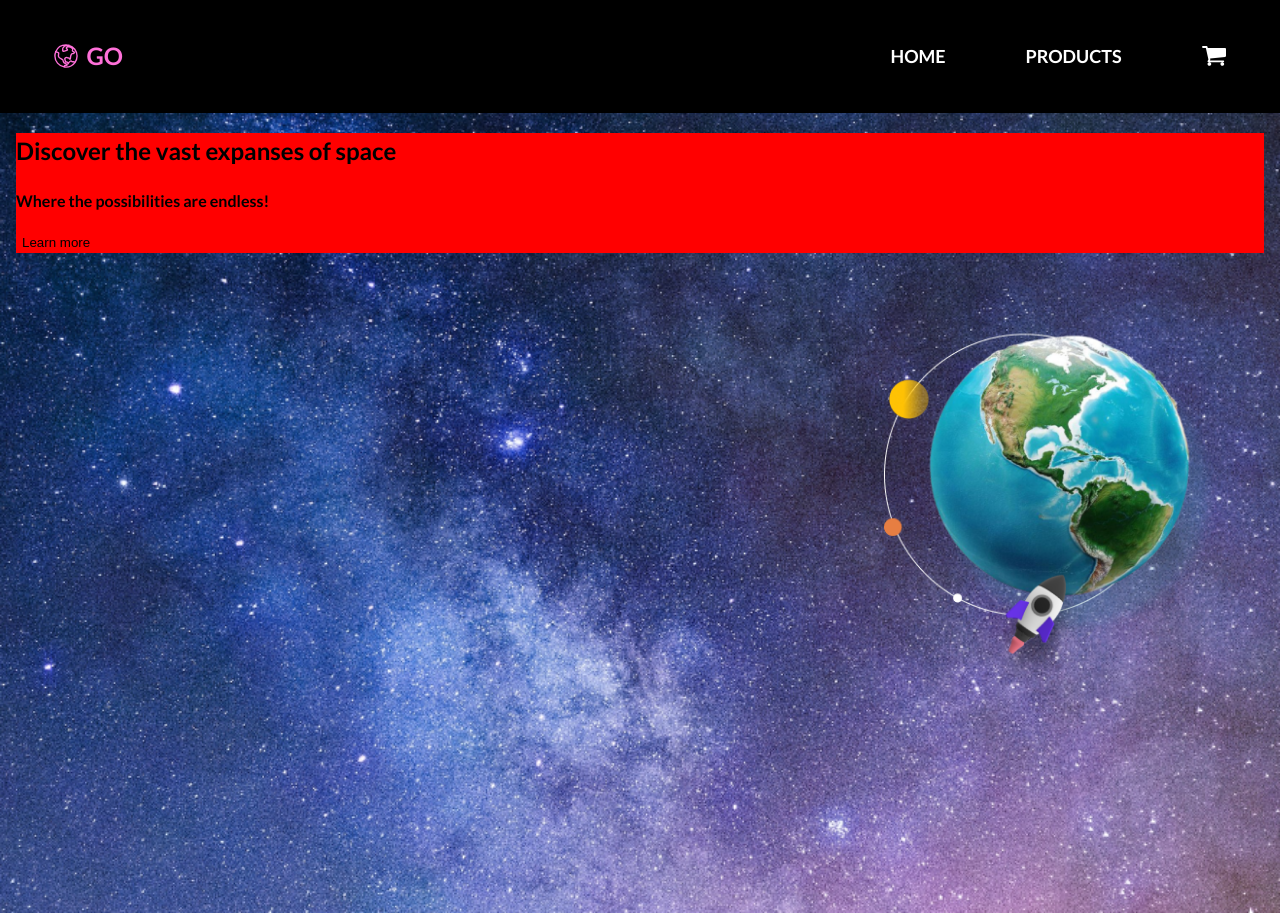
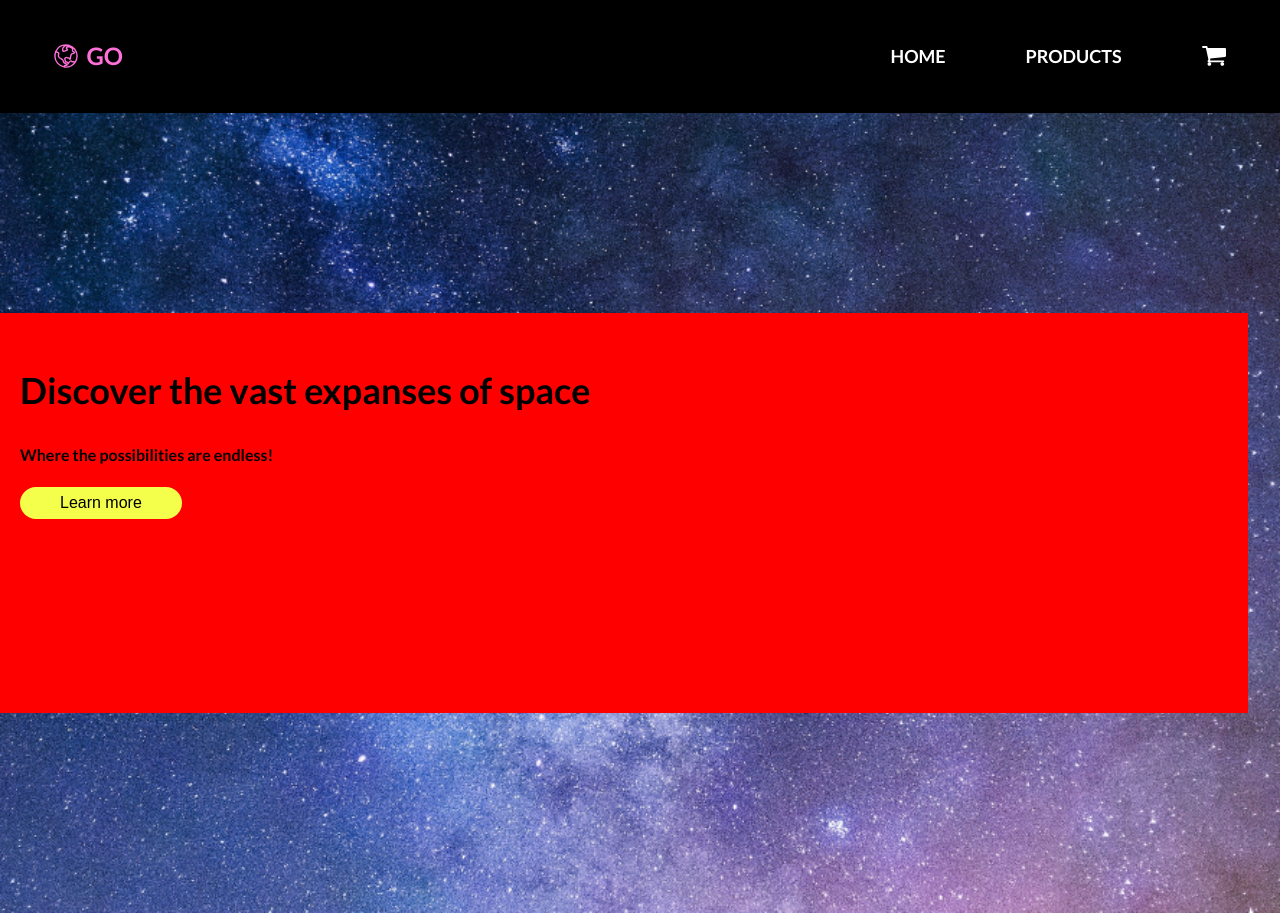
Before and after one commit to stepanencode/softswiss-cra-sass, a React (Create React App) app: page / in a window 1280 px wide. Built offline with nearby package versions, Linux system fonts and the light colour scheme; the HTML template or start-up script is replaced by a standard one.

Commit message:
FIX: text

```diff
--- a/src/App.js
+++ b/src/App.js
@@ -78,7 +78,7 @@ const App = () => {
         </div>
       </header>
       <section className="hero">
-        <div className="hero__contant">
+        <div className="hero__content">
           <h1 className="hero__title">
             Discover the vast expanses of{' '}
             <span className="hero__highlight">space</span>
--- a/src/App.scss
+++ b/src/App.scss
@@ -273,117 +273,54 @@ $space-images: (
       image-set($space-images) center / cover no-repeat;
   }
 
-  &__contant {
+  &__content {
     max-width: 1248px;
     width: 100%;
     margin: 0 auto;
     background-color: red;
+    position: absolute;
+    bottom: 0;
+    left: 50%;
+    transform: translateX(-50%);
+    display: flex;
+    flex-direction: column;
+    align-items: center;
+    text-align: center;
+    padding: 20px;
+
+    @include respond-to(md) {
+      top: 50%;
+      left: 0;
+      transform: translateY(-50%);
+      align-items: flex-start;
+      text-align: left;
+    }
+  }
+
+  &__title {
+    font-size: 36px;
+    font-weight: 800;
+    margin-bottom: 10px;
+  }
+
+  &__subtitle {
+    font-size: 16px;
+    font-weight: 800;
+    margin-bottom: 20px;
+  }
+
+  &__button {
+    padding: 7px 40px;
+    font-size: 16px;
+    color: $background-color;
+    background-color: $emphasis-color;
+    border: none;
+    border-radius: 20px;
+    cursor: pointer;
+    transition: all 0.3s;
+
+    // &:hover {
+    //   background-color: #ebff0099;
+    // }
   }
 }
-
-//   &__content {
-//     // position: absolute; /* Фиксируем контент внутри секции */
-//     // bottom: 0; /* Размещаем внизу */
-//     // left: 50%; /* Центрируем горизонтально */
-//     // transform: translateX(-50%); /* Исправляем смещение */
-//     // display: flex;
-//     // flex-direction: column;
-//     // justify-content: flex-end; /* Перемещаем текст вниз */
-//     // align-items: center;
-//     // height: 100%;
-//     // width: 100%;
-//     // padding: 40px 20px;
-//     // text-align: center;
-//     // max-width: 1248px;
-//     // margin: 0 auto;
-
-//     position: absolute; /* Фиксируем блок в секции */
-//     bottom: 0; /* Текст находится внизу */
-//     left: 50%; /* Центрируем по горизонтали */
-//     transform: translateX(-50%); /* Исправляем смещение */
-//     display: flex;
-//     flex-direction: column;
-//     justify-content: flex-end; /* Текст прижимается к низу */
-//     align-items: center;
-//     height: auto; /* Высота подстраивается под контент */
-//     width: 100%; /* Ширина по всей секции */
-//     padding: 20px 20px; /* Добавляем отступы */
-//     text-align: center;
-//     max-width: 1248px;
-//     margin: 0 auto;
-
-//     @include respond-to(md) {
-//       position: relative; /* Возвращаем обычное позиционирование */
-//       // flex-direction: row;
-//       // justify-content: flex-start;
-//       // align-items: center;
-//       // // padding: 60px 50px;
-//       // text-align: left;
-//       // transform: none;
-//       // left: auto;
-
-//       flex-direction: row; /* Планета справа, текст слева */
-//       justify-content: flex-start; /* Текст выравнивается слева */
-//       align-items: center; /* Текст выравнивается по высоте планеты */
-//       text-align: left;
-//       padding: 0 50px; /* Уменьшаем верхний и нижний отступы */
-//       height: auto; /* Высота подстраивается под контент */
-//     }
-//   }
-
-//   &__text {
-//     flex: 1;
-//     max-width: 60%;
-
-//     @include respond-to(md) {
-//       flex: 1;
-//       max-width: 60%;
-//       margin-left: 0;
-//       line-height: 1;
-//     }
-//   }
-
-//   &__title {
-//     color: $text-color;
-//     font-size: 36px;
-//     font-weight: 800;
-//     margin-bottom: 10px;
-//     @include respond-to(md) {
-//       font-size: 48px;
-//     }
-
-//     .hero__highlight {
-//       color: $space-color;
-//     }
-//   }
-
-//   &__subtitle {
-//     font-size: 16px;
-//     font-weight: 800;
-//     margin-bottom: 20px;
-
-//     @include respond-to(md) {
-//       font-size: 22px;
-//     }
-
-//     .hero__emphasis {
-//       color: $emphasis-color;
-//     }
-//   }
-
-//   &__button {
-//     padding: 7px 40px;
-//     align-self: flex-start;
-//     font-size: 16px;
-//     color: $background-color;
-//     background-color: $emphasis-color;
-//     border: none;
-//     border-radius: 20px;
-//     cursor: pointer;
-//     transition: all 0.3s;
-
-//     &:hover {
-//       background-color: #ebff0099;
-//     }
-//   }
-// }
```
